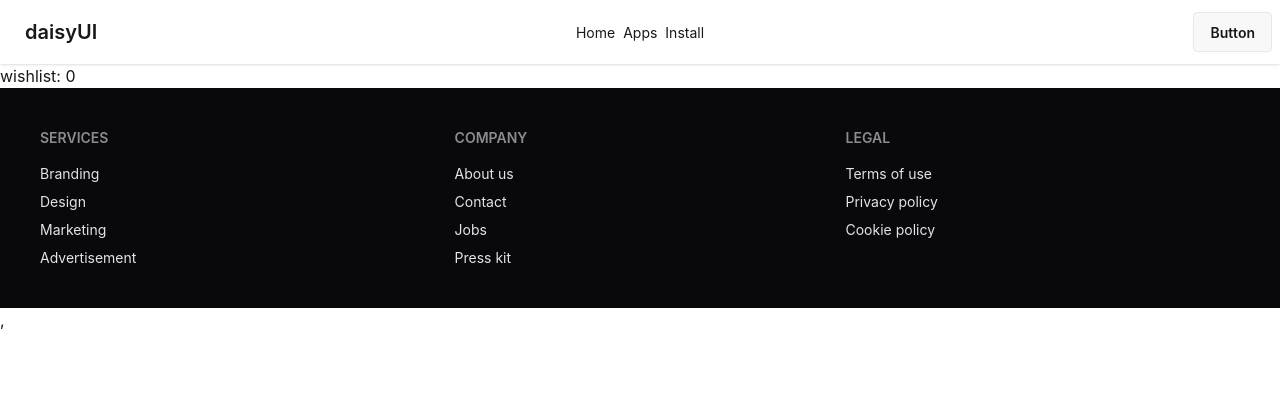
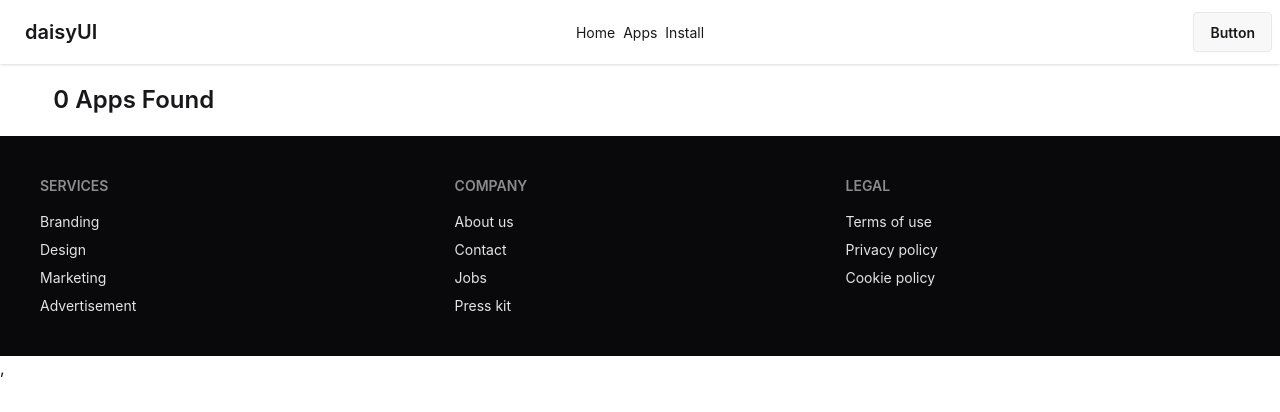
Before and after one commit to impressivecoder01/Assignment-008, a React (Vite) app: page /installedApp in a window 1280 px wide. Shown: the top 412 px of the page. Built offline with nearby package versions, Linux system fonts and the light colour scheme.

Commit message:
show data form local storage

```diff
--- a/src/Pages/InstalledApps/InstalledApps.jsx
+++ b/src/Pages/InstalledApps/InstalledApps.jsx
@@ -1,6 +1,6 @@
 import React, { useEffect, useState } from 'react';
 
-const InstalledApps = () => {
+ const InstalledApps = () => {
     const [installedApp, setInstalledApp] = useState([])
     useEffect(()=> {
         const installedApps = JSON.parse(localStorage.getItem('installed'))
@@ -10,8 +10,26 @@ const InstalledApps = () => {
 
     }, [])
     return (
-        <div>
-            wishlist: {installedApp.length}
+        <div className='w-11/12 mx-auto my-5'>
+           <h1 className='text-2xl font-semibold'>{installedApp.length} Apps Found</h1>
+           <div className='space-y-2'>
+            {
+                installedApp.map(app => (<div className='border p-4 rounded-2xl border-gray-400 bg-gray-200' key={app.id} app = {app}>
+            <div>
+                <img src={app.image} alt="error" />
+            </div>
+            <div>
+                <h1 className='font-semibold'>{app.companyName}</h1>
+                <div className='flex gap-3 font-medium'>
+                    <p>{app.downloads}</p>
+                    <p>{app.size}MB</p>
+                    <p>{app.ratingAvg}</p>
+                </div>
+            </div>
+           </div>
+                ))
+            }
+           </div>
         </div>
     );
 };
```
